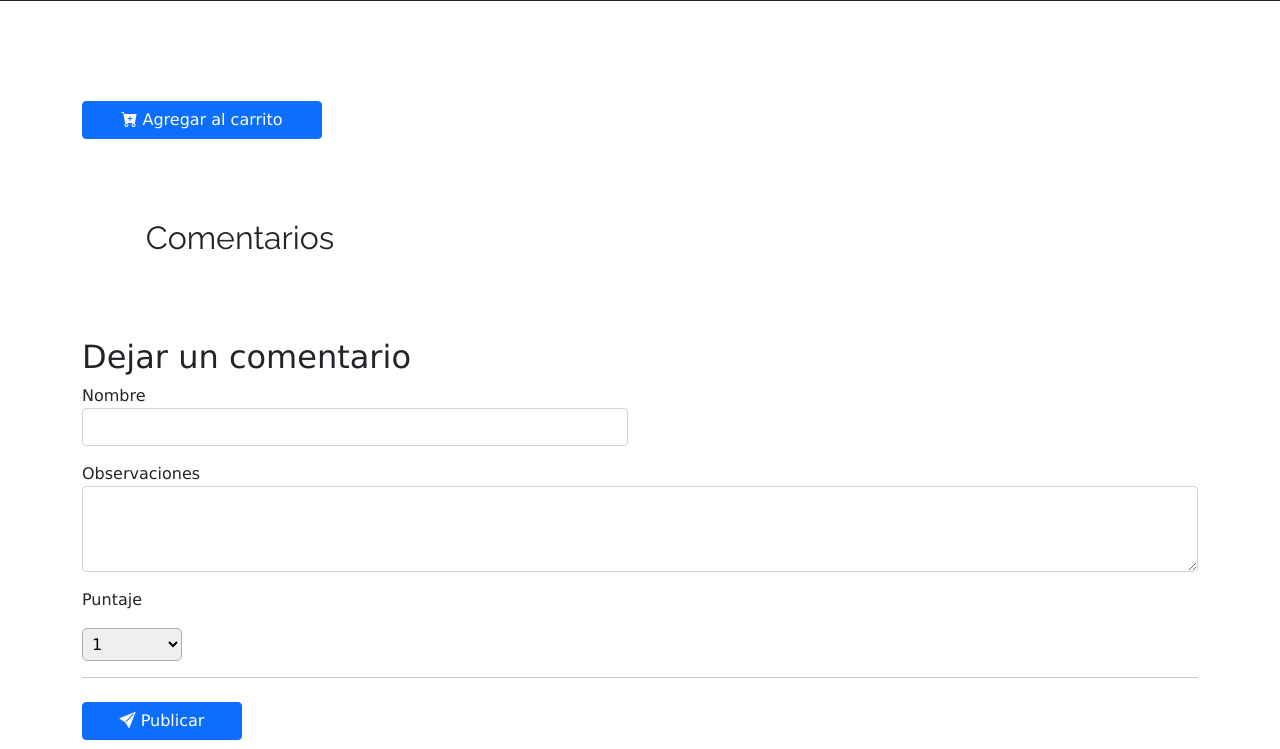
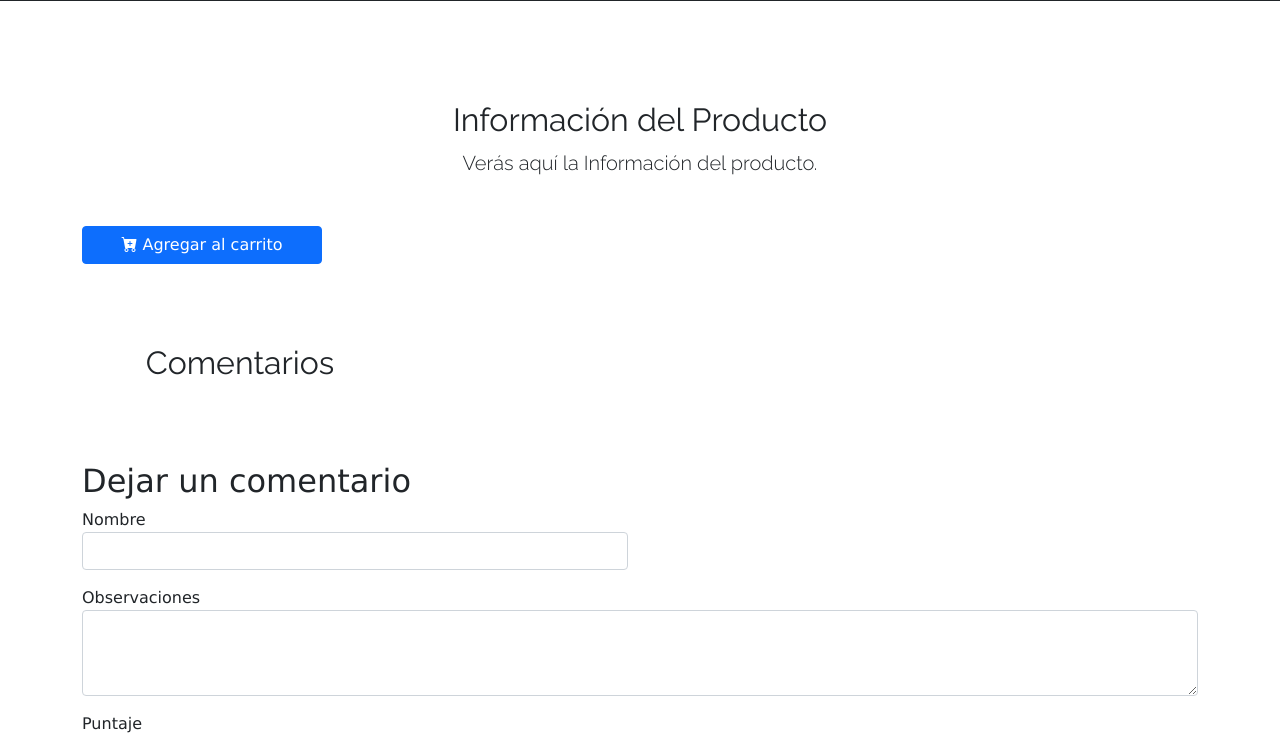
Before and after one commit to diego-2106/JapCommerce, a plain HTML site: page product-info.html in a window 1280 px wide. Shown: the part 48-797 px from the top of the page. Drawn offline with nearby package versions, Linux system fonts and the light colour scheme; some packages are replaced by stand-ins of ours; no server answers; sample sign-in values are in the browser's storage; a script that the page names is missing.

Commit message:
Cambios menores

```diff
--- a/css/styles.css
+++ b/css/styles.css
@@ -221,6 +221,13 @@ a.custom-card:hover {
   justify-content: end;
 }
 
+.product-titulo {
+  text-align: center;
+}
+.infoproduct-titulo {
+  text-align: center;
+  margin-bottom: 3rem;
+}
 .btn-eliminar button{
   width: 10rem;
 }
--- a/product-info.html
+++ b/product-info.html
@@ -94,6 +94,11 @@
           <span><i class='bx bx-moon' ></i></span>
       </div>
     </nav>
+
+    <div class="infoproduct-titulo">
+      <h2>Información del Producto</h2>
+      <p class="lead">Verás aquí la Información del producto.</p>
+    </div>
     <main>
       <!---------------------------------------------->
       <div class="container-fluid" id="contenedor-info">
```
Also changed, not shown: products.html (+7 -2 lines).
